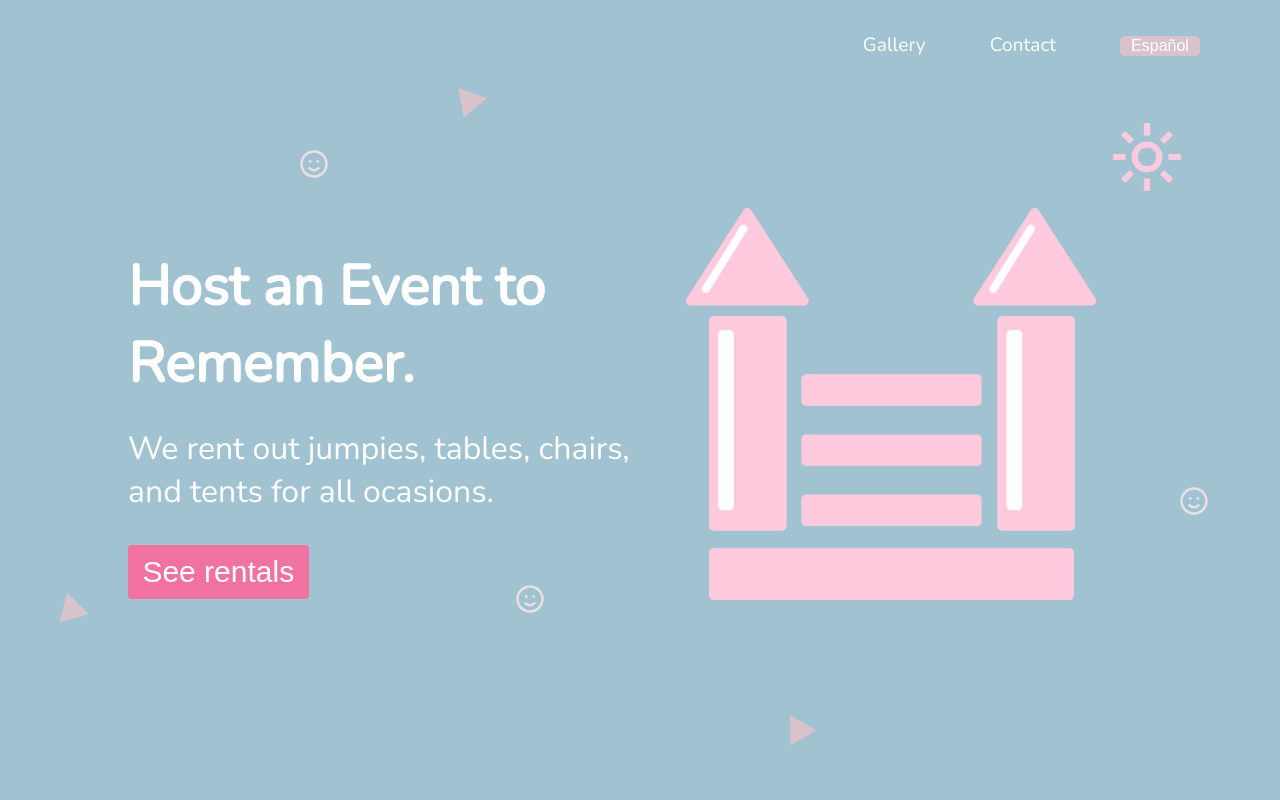
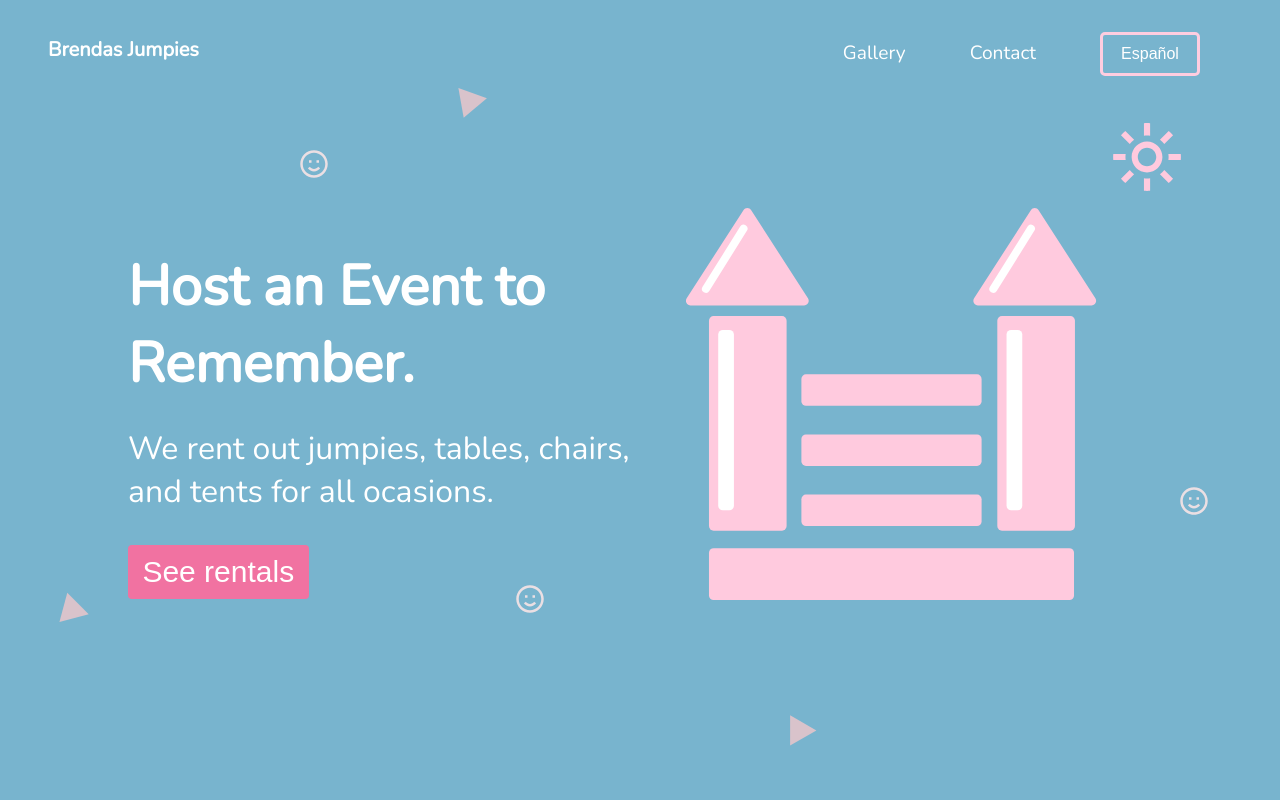
Before and after one commit to alopez96/brendas-react, a React (Create React App) app: page / in a window 1280 px wide. Shown: the top 800 px of the page. Built offline with nearby package versions, Linux system fonts and the light colour scheme.

Commit message:
updated hero

```diff
--- a/src/App.css
+++ b/src/App.css
@@ -52,13 +52,19 @@
 }
 
 .lang-btn{
-    width: 5rem;
-    background-color: #D9C3CB;
-    border: none;
+    width: 100px;
+    background-color: transparent;
+    border: solid;
     font-family: 'nunito' sans-serif;
     color: #fff;
     font-size: 1rem;
     border-radius: 5px;
+    padding: 10px 2px;
+    border-color: #ffcde0;
+}
+
+.lang-btn:hover{
+    cursor: pointer;
 }
 
 .hero img{
@@ -71,7 +77,7 @@
 
 /* mobile */
 .home-background{
-    background-color: #A1C3D1;
+    background-color: #78b4ce;
 }
 
 .mhero{
@@ -377,8 +383,8 @@
 }
 
 .arturo-link{
-    color:#f39cbc;
-    text-decoration: none;
+    color:white;
+    text-decoration: underline;
 }
 
 
--- a/src/components/about-rentals/AboutRentals.js
+++ b/src/components/about-rentals/AboutRentals.js
@@ -1,6 +1,4 @@
 import React from 'react';
-import rental from './../../svg/rentals.svg';
-import tent from './../../svg/mobileSizes/rentals.svg';
 import tent2 from './../jumpies/images/tent.jpg';
 
 function AboutRentals ({ isMobile, isengl, goToRef, contactRef }) {
--- a/src/components/footer/Footer.js
+++ b/src/components/footer/Footer.js
@@ -12,14 +12,14 @@ function Footer () {
 
     return(
         <div className='footer'>
-            <div className='footer-content'>
+            <div className=''>
                 <p>Brenda's Jumpies</p>
                 <div className='footer-list'>
                    <div> <FooterIcon icon={fb} link={fbLink}/> </div>
                    <div> <FooterIcon icon={mail} link={emailLink}/> </div>
                    <div> <FooterIcon icon={call} link={callLink}/> </div>
                 </div>
-                <p style={arturoText}>Website Developed by
+                <p style={arturoText}>Developed by
                     <a href='https://arturocreates.com' className="arturo-link"
                     target="_blank"> Arturo Lopez</a>
                     </p>
@@ -29,7 +29,7 @@ function Footer () {
 }
 
 const arturoText = {
-    fontSize: "17px",
+    fontSize: "14px",
     textAlign: "center"
 };
 
--- a/src/components/jumpies/JumpieSlider.js
+++ b/src/components/jumpies/JumpieSlider.js
@@ -24,7 +24,7 @@ function JumpieSlider({ updateRoute }) {
         <img className='slider-image' src={img6} alt={'title'}/>
 
         <div className='text-center padding'>
-        <button className='primary-cta' onClick={() => updateRoute('jumpies')} >View all rentals</button>
+        <button className='primary-cta' onClick={() => updateRoute('jumpies')} >See full gallery</button>
         </div>
     </div>
       )
--- a/src/components/nav/Nav.js
+++ b/src/components/nav/Nav.js
@@ -38,6 +38,7 @@ function Nav ({ goToRef, homeRef, aboutRef, contactRef, isMobile, isengl, setisE
     if(yindex < 50){
       return (
         <div>
+          <p style={bizName}>Brendas Jumpies</p>
             <ul style={listStyle} className='nav-list'>
             <li onClick={() => updateRoute('list')} style={listItem}>Gallery</li>
                 <li onClick={()=>goToRef(contactRef)} style={listItem}>Contact</li>
@@ -60,6 +61,17 @@ function Nav ({ goToRef, homeRef, aboutRef, contactRef, isMobile, isengl, setisE
       )
     }
 }
+
+
+const bizName = {
+  display: 'inline',
+  position: 'fixed',
+  top: '1rem',
+  left: '3rem',
+  color: 'white',
+  fontSize: 20,
+  fontWeight: 'bold'
+};
 
 const listStyle = {
     display: 'inline',
```
Also changed, not shown: src/svg/hero.svg.
